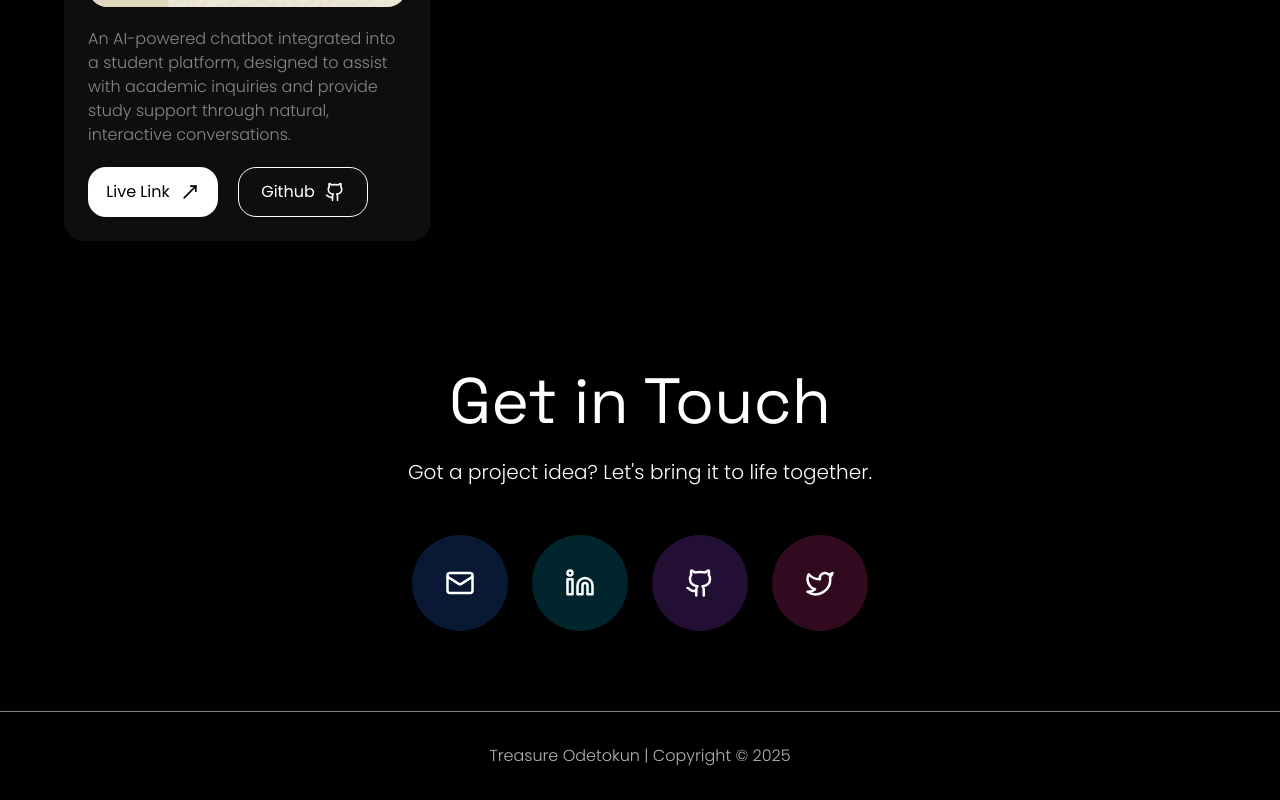
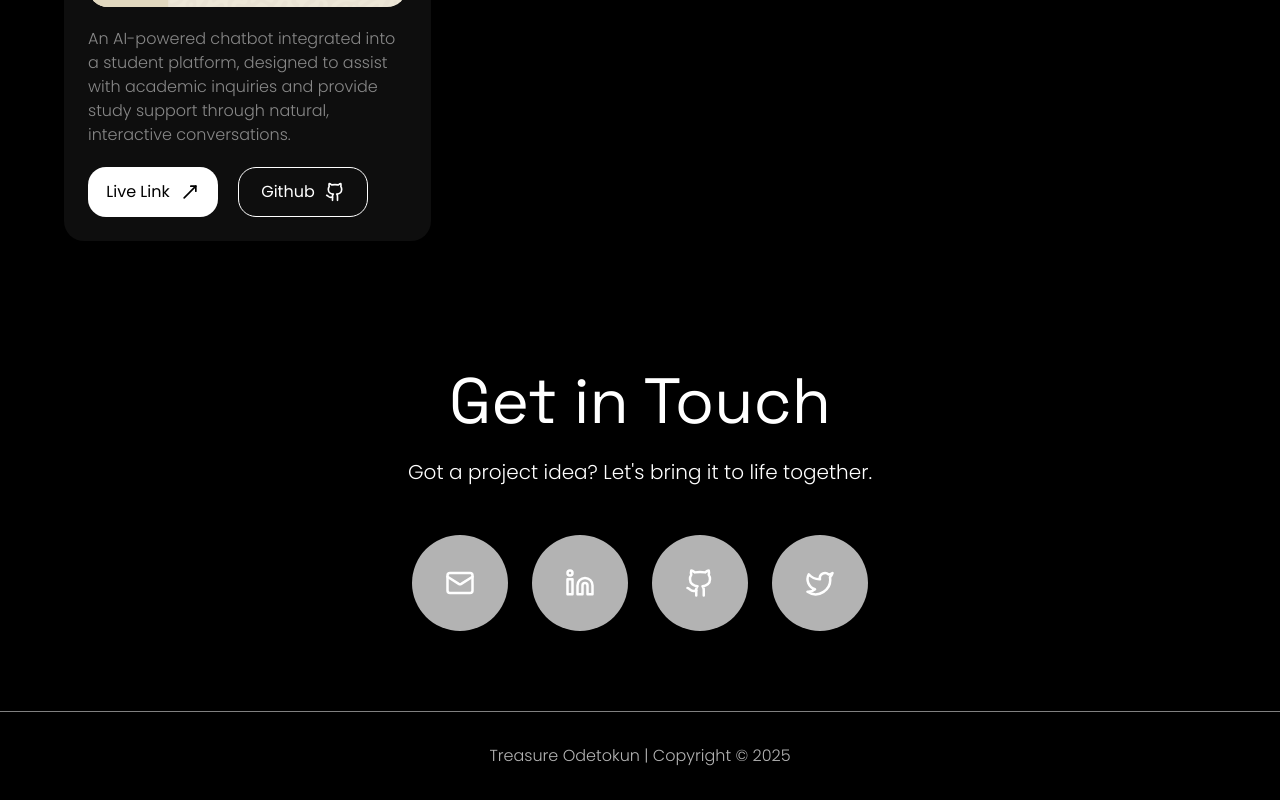
Before and after one commit to oluwatobicode/oluwatobi-portfoilo, a React (Vite) app: page / in a window 1280 px wide. Shown: the part 3088-3888 px from the top of the page. Built offline with nearby package versions, Linux system fonts and the light colour scheme.

Commit message:
fixed socials

```diff
--- a/src/components/Contact.tsx
+++ b/src/components/Contact.tsx
@@ -6,25 +6,25 @@ const socials = [
     name: "Email",
     icon: Mail,
     link: "mailto:odetokuntreasure6@gmail.com",
-    color: "bg-blue-500/20 hover:bg-blue-500/30",
+    color: "backdrop-blur-xl bg-white/70 dark:bg-gray-900/70",
   },
   {
     name: "LinkedIn",
     icon: Linkedin,
     link: "https://www.linkedin.com/in/treasure-odetokun-107a21231/",
-    color: "bg-cyan-500/20 hover:bg-cyan-500/30",
+    color: "backdrop-blur-xl bg-white/70 dark:bg-gray-900/70",
   },
   {
     name: "GitHub",
     icon: Github,
     link: "https://github.com/oluwatobicode/",
-    color: "bg-purple-500/20 hover:bg-purple-500/30",
+    color: "backdrop-blur-xl bg-white/70 dark:bg-gray-900/70",
   },
   {
     name: "Twitter",
     icon: Twitter,
     link: "https://x.com/Oluwatobicodes",
-    color: "bg-pink-500/20 hover:bg-pink-500/30",
+    color: "backdrop-blur-xl bg-white/70 dark:bg-gray-900/70",
   },
 ];
 
```
